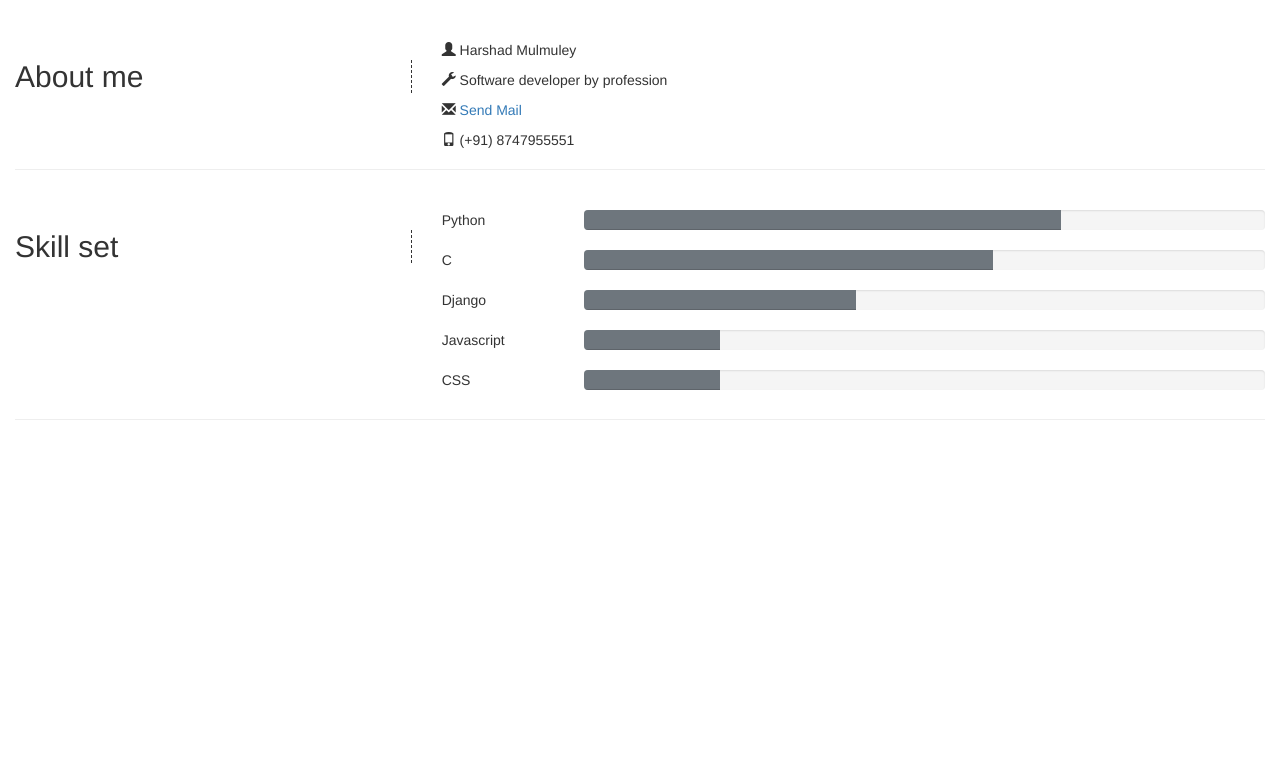
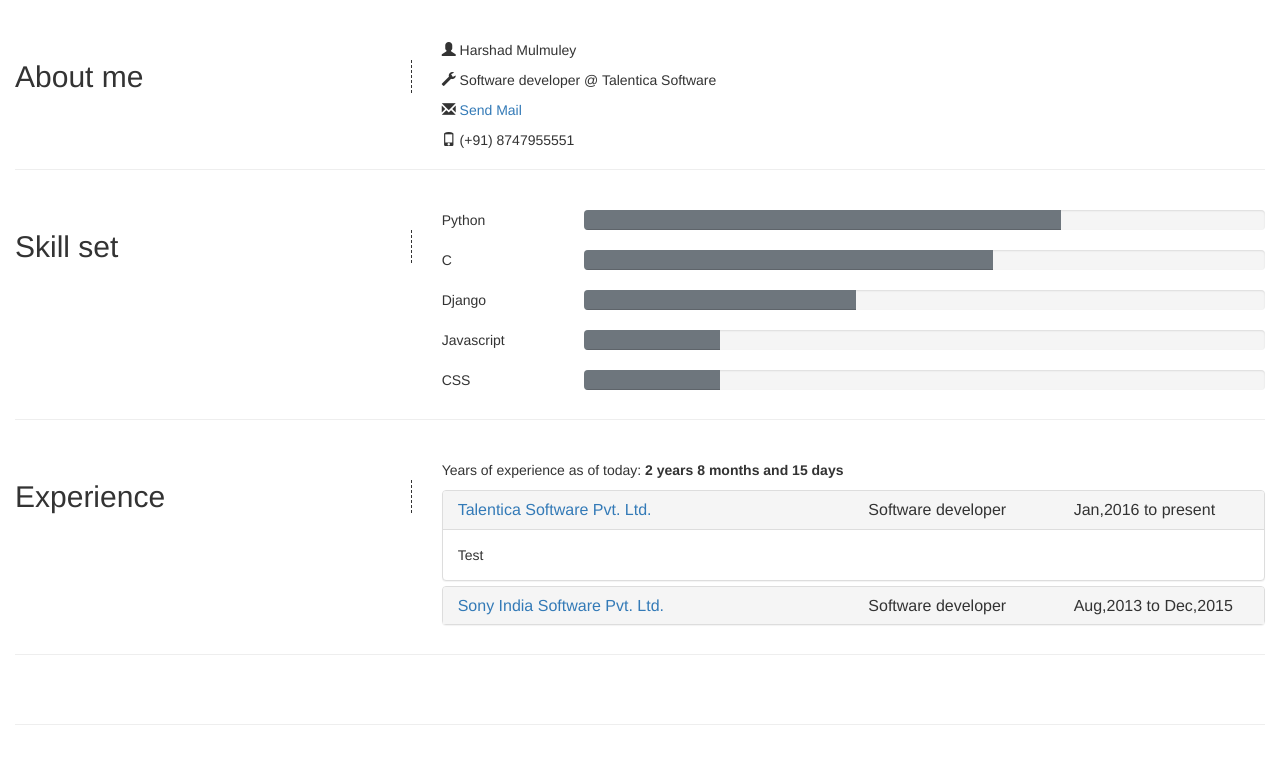
Before and after one commit to harshad91/pf, a Python web app: template templates/portfolio/index.html in a window 1280 px wide. Shown: the top 764 px of the page. Run offline with Jinja, Linux system fonts and the light colour scheme; the template is opened without the code that fills it, so the values that code supplies are empty; some libraries are stand-ins or nearby versions.

Commit message:
More bootstrap

```diff
--- a/templates/portfolio/index.html
+++ b/templates/portfolio/index.html
@@ -7,9 +7,6 @@
   	<script src="https://ajax.googleapis.com/ajax/libs/jquery/1.12.0/jquery.min.js"></script>
   	<script src="http://maxcdn.bootstrapcdn.com/bootstrap/3.3.6/js/bootstrap.min.js"></script>
   	<style type="text/css">
-  		#skill{
-  			width: 50%;
-  		}
   		.left-content{
   			border-right: 1px dashed #333;
   		}
@@ -17,27 +14,55 @@
   			background: rgba(110, 118, 125, 1);
   		}
   	</style>
+  	<script type="text/javascript">
+  		function difference(fromdate, todate){
+  			fromdate = "8/5/2013"
+		    todate= new Date();
+
+		    var age= [], fromdate= new Date(fromdate),
+		    y= [todate.getFullYear(), fromdate.getFullYear()],
+		    ydiff= y[0]-y[1],
+		    m= [todate.getMonth(), fromdate.getMonth()],
+		    mdiff= m[0]-m[1],
+		    d= [todate.getDate(), fromdate.getDate()],
+		    ddiff= d[0]-d[1];
+
+		    if(mdiff < 0 || (mdiff=== 0 && ddiff<0))--ydiff;
+		    if(mdiff<0) mdiff+= 12;
+		    if(ddiff<0){
+		        fromdate.setMonth(m[1]+1, 0);
+		        ddiff= fromdate.getDate()-d[1]+d[0];
+		        --mdiff;
+		    }
+		    if(ydiff> 0) age.push(ydiff+ ' year'+(ydiff> 1? 's ':' '));
+		    if(mdiff> 0) age.push(mdiff+ ' month'+(mdiff> 1? 's':''));
+		    if(ddiff> 0) age.push(ddiff+ ' day'+(ddiff> 1? 's':''));
+		    if(age.length>1) age.splice(age.length-1,0,' and ');
+		    document.getElementById("yoe").innerHTML = age.join('')
+		}
+  	</script>
 	<title>Portfolio</title>
 </head>
-<body>
+<body onload="difference();">
 <div class="container-fluid">
 	<div class="page-header">
 		<div class="row">
 			<div class="col-sm-4">
-		<div class="left-content"><h2>About me</h1></div>
+				<div class="left-content"><h2>About me</h2></div>
 			</div>
 			<div class="col-sm-8">
 				<p><span class="glyphicon glyphicon-user"></span>&nbsp;Harshad Mulmuley</p>
-		<p><span class="glyphicon glyphicon-wrench"></span>&nbsp;Software developer by profession</p>
+				<p><span class="glyphicon glyphicon-wrench"></span>&nbsp;Software developer @ Talentica Software</p>
 				<p><span class="glyphicon glyphicon-envelope"></span><a href="mailto:harshad.a.mulmuley@gmail.com?Subject=Hey%20Harshad!" target="_top">&nbsp;Send Mail</a></p>
 				<p><span class="glyphicon glyphicon-phone"></span>&nbsp;(+91) 8747955551</p>
 			</div>
 		</div>
 	</div>
+
 	<div class="page-header">
 		<div class="row">
 		<div class="col-sm-4">
-	<div class="left-content"><h2>Skill set</h1></div>
+			<div class="left-content"><h2>Skill set</h2></div>
 		</div>
 		<div class="col-sm-8">
 			<div class="row">
@@ -74,6 +99,74 @@
 		</div>
 	</div>
 
+	<div class="page-header">
+		<div class="row">
+			<div class="col-sm-4">
+				<div class="left-content"><h2>Experience</h2></div>
+			</div>
+			<div class="col-sm-8">
+				<p>Years of experience as of today: <strong id="yoe"></strong></p>
+				<div class="panel-group" id="exp">
+					<div class="panel panel-default">
+						<div class="panel-heading">
+							<h4 class="panel-title">
+								<div class="row">
+									<div class="col-sm-6">
+										<a data-toggle="collapse" data-parent="#exp" href="#collapse1">Talentica Software Pvt. Ltd.</a>
+									</div>
+									<div class="col-sm-3">
+										Software developer
+									</div>
+									<div class="col-sm-3">
+										Jan,2016 to present
+									</div>
+								</div>
+							</h4>
+						</div>
+						<div id="collapse1" class="panel-collapse collapse in">
+							<div class="panel-body">
+								Test
+							</div>
+						</div>
+					</div>
+
+					<div class="panel panel-default">
+						<div class="panel-heading">
+							<h4 class="panel-title">
+								<div class="row">
+									<div class="col-sm-6">
+										<a data-toggle="collapse" data-parent="#exp" href="#collapse2">Sony India Software Pvt. Ltd.</a>
+									</div>
+									<div class="col-sm-3">
+										Software developer
+									</div>
+									<div class="col-sm-3">
+										Aug,2013 to Dec,2015
+									</div>
+								</div>
+							</h4>
+						</div>
+						<div id="collapse2" class="panel-collapse collapse">
+							<div class="panel-body">
+								Test
+							</div>
+						</div>
+					</div>
+				</div>
+			</div>
+		</div>
+	</div>
+
+	<div class="page-header">
+		<div class="row">
+			<div class="col-sm-4">
+				<div class="left-content"><h2></h2></div>
+			</div>
+			<div class="col-sm-8">
+			</div>
+		</div>
+	</div>
+
 </div>
 </div>
 </body>
```
Lines whose indentation alone changed are shown as unchanged.
